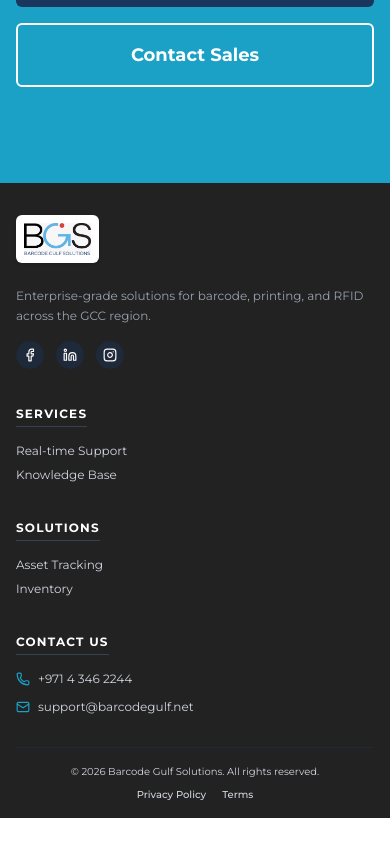
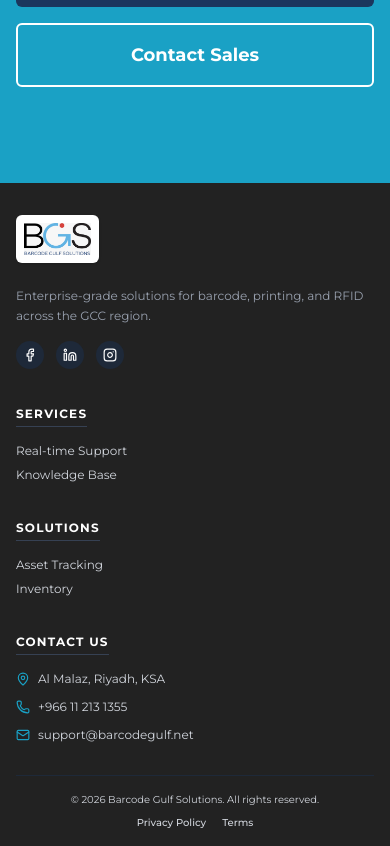
Before and after one commit to Reiman47/BGSHelpDesk, a Next.js app: page / in a window 390 px wide. Shown: the part 2686-3532 px from the top of the page. Before the commit the page ends 3504 px from the top, so only its background shows below. Built offline with nearby package versions, Linux system fonts and the light colour scheme; no server answers.

Commit message:
docs: update company address and phone number to Riyadh office

```diff
--- a/src/components/Footer.tsx
+++ b/src/components/Footer.tsx
@@ -66,8 +66,12 @@ export default function Footer() {
             </h4>
             <ul className="space-y-3 text-xs">
               <li className={`flex items-center ${lang === 'ar' ? 'space-x-reverse space-x-2' : 'space-x-2'}`}>
+                <MapPin className="text-bgs-teal shrink-0" size={14} />
+                <span>Al Malaz, Riyadh, KSA</span>
+              </li>
+              <li className={`flex items-center ${lang === 'ar' ? 'space-x-reverse space-x-2' : 'space-x-2'}`}>
                 <Phone className="text-bgs-teal shrink-0" size={14} />
-                <span dir="ltr">+971 4 346 2244</span>
+                <span dir="ltr">+966 11 213 1355</span>
               </li>
               <li className={`flex items-center ${lang === 'ar' ? 'space-x-reverse space-x-2' : 'space-x-2'}`}>
                 <Mail className="text-bgs-teal shrink-0" size={14} />
--- a/src/lib/email.ts
+++ b/src/lib/email.ts
@@ -29,7 +29,7 @@ export const sendTicketEmail = async (to: string, subject: string, body: string)
           </div>
           <div style="background-color: #f8f9fa; padding: 25px; text-align: center; font-size: 11px; color: #777; border-top: 1px solid #eee;">
             <p style="margin-bottom: 5px;"><strong>Barcode Gulf Solutions</strong></p>
-            <p style="margin-bottom: 15px;">Dubai Internet City, Dubai, UAE | +971 4 346 2244</p>
+            <p style="margin-bottom: 15px;">Al Malaz, Riyadh, KSA | +966 11 213 1355</p>
             <p style="margin-bottom: 0;">This is an automated system notification. Please do not reply directly to this email.</p>
             <p style="margin-top: 5px;">&copy; 2026 Barcode Gulf Solutions. All rights reserved.</p>
           </div>
```
